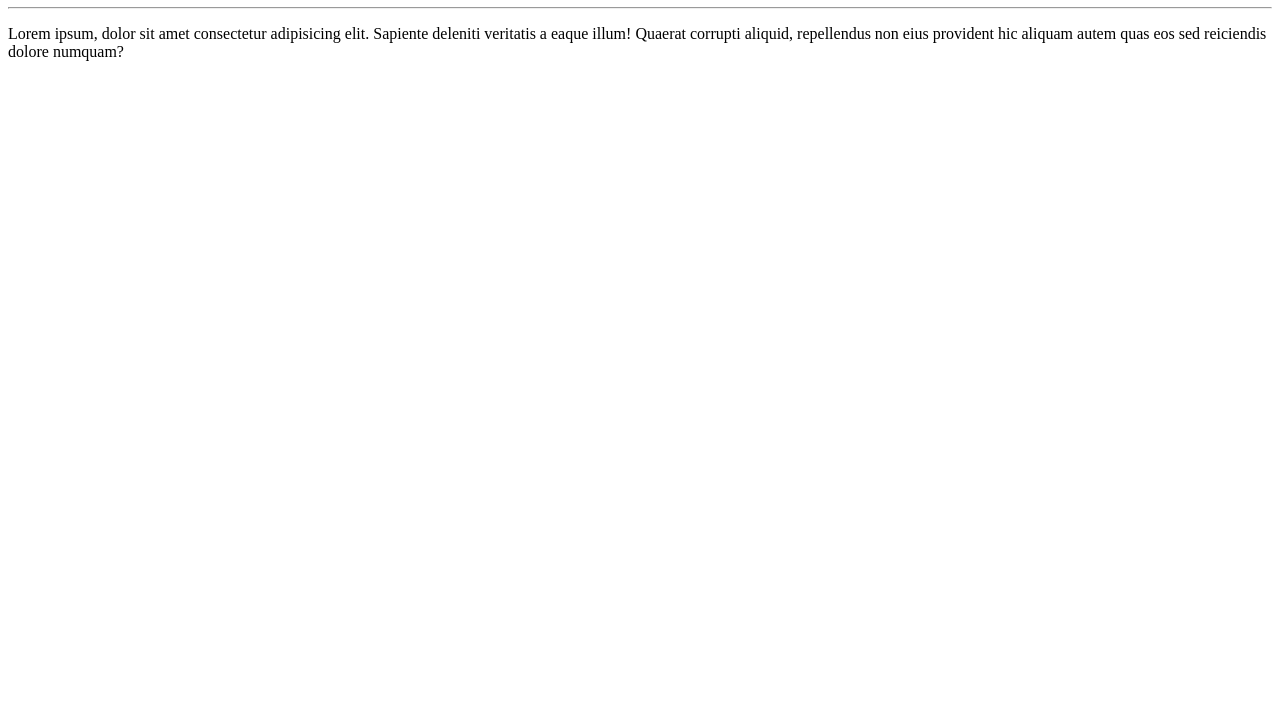
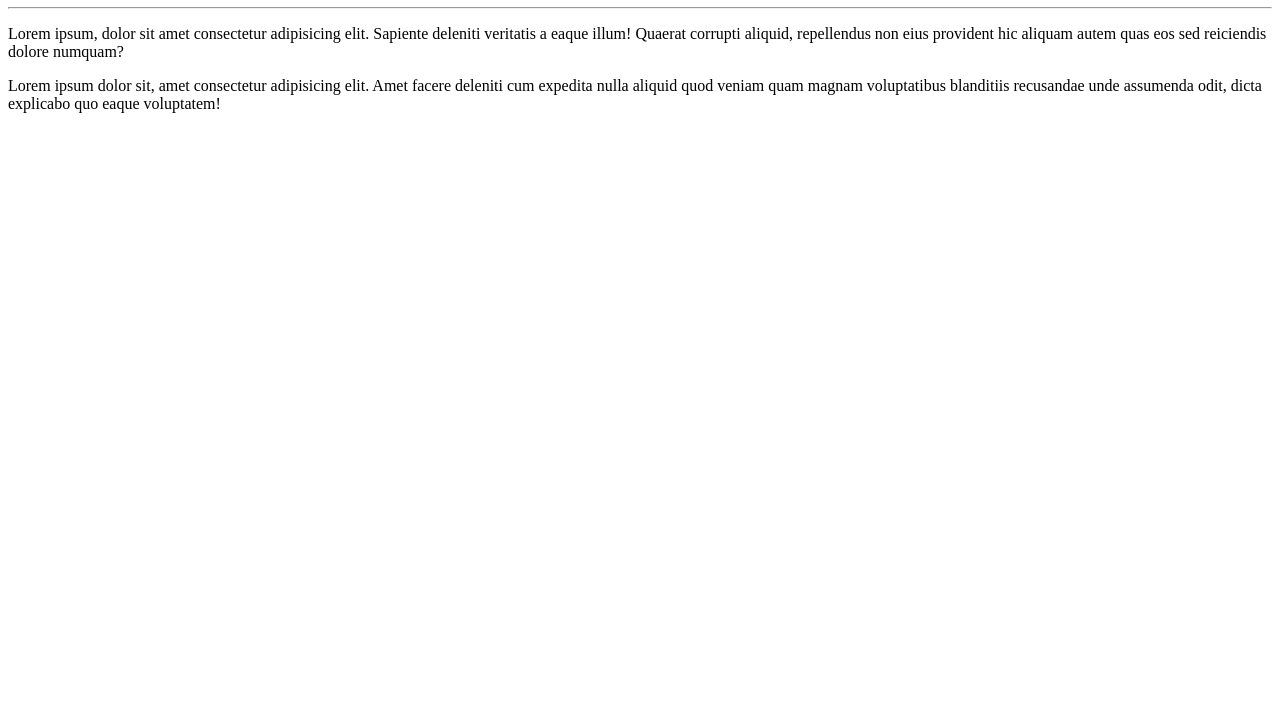
Before and after one commit to cabralima/Ola-Mundo, a plain HTML site: page site-exemplo/index.html in a window 1280 px wide. Shown: the part 73-800 px from the top of the page. Drawn offline with Linux system fonts and the light colour scheme.

Commit message:
adicionei um parágrafo

```diff
--- a/site-exemplo/index.html
+++ b/site-exemplo/index.html
@@ -10,5 +10,6 @@
     <h1>Olá, Mundo!</h1>
     <hr>
     <p>Lorem ipsum, dolor sit amet consectetur adipisicing elit. Sapiente deleniti veritatis a eaque illum! Quaerat corrupti aliquid, repellendus non eius provident hic aliquam autem quas eos sed reiciendis dolore numquam?</p>
+    <p>Lorem ipsum dolor sit, amet consectetur adipisicing elit. Amet facere deleniti cum expedita nulla aliquid quod veniam quam magnam voluptatibus blanditiis recusandae unde assumenda odit, dicta explicabo quo eaque voluptatem!</p>
 </body>
 </html>
```
